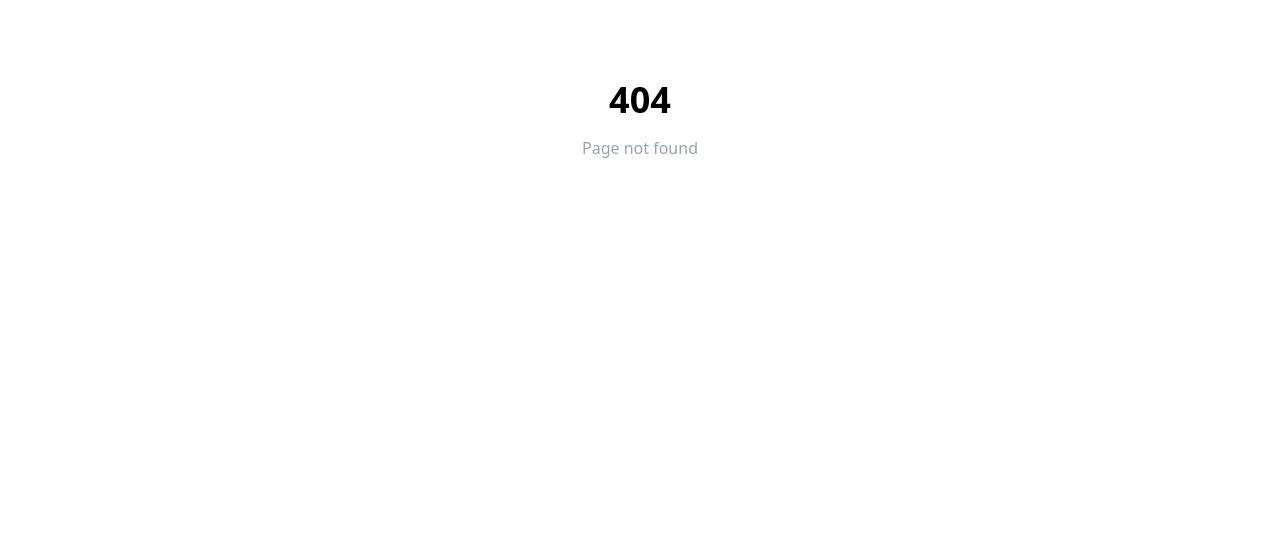
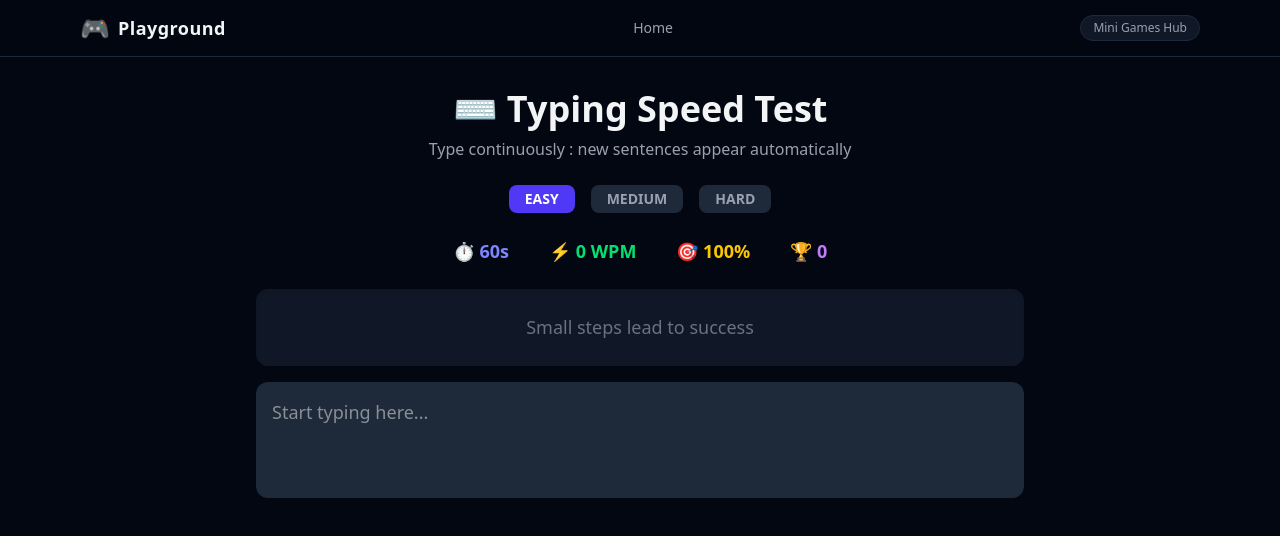
Before and after one commit to laatu08/game-platform, a React (Vite) app: page /game/typing-speed in a window 1280 px wide. Before the commit this address had no page. Shown: the top 536 px of the page. Built offline with nearby package versions, Linux system fonts and the light colour scheme.

Commit message:
typing speed added

```diff
--- a/src/app/Router.jsx
+++ b/src/app/Router.jsx
@@ -10,6 +10,7 @@ import WhackAMole from "../games/whack-a-mole/WhackAMole";
 import AimTrainer from "../games/aim-trainer/AimTrainer";
 import MemoryMatch from "../games/memory-match/MemoryMatch";
 import SimonSays from "../games/simon-says/SimonSays";
+import TypingSpeed from "../games/typing-speed/TypingSpeed";
 
 const router = createBrowserRouter([
   {
@@ -45,6 +46,10 @@ const router = createBrowserRouter([
       {
         path: "game/simon-says",
         element: <SimonSays />
+      },
+      {
+        path: "game/typing-speed",
+        element: <TypingSpeed />
       }
     ],
   },
--- a/src/games/games.js
+++ b/src/games/games.js
@@ -54,5 +54,14 @@ export const games = [
         path: "/game/simon-says",
         emoji: "🟦",
         difficulty: "Medium"
+    },
+    {
+        id: "typing-speed",
+        name: "Typing Speed",
+        description: "Test your typing speed and accuracy.",
+        path: "/game/typing-speed",
+        emoji: "⌨️",
+        difficulty: "Medium"
     }
+
 ];
--- /dev/null
+++ b/src/games/typing-speed/TypingSpeed.jsx
@@ -0,0 +1,210 @@
+import { useEffect, useState } from "react";
+import hitSound from "../../assets/sounds/click.mp3";
+import { useSound } from "../../hooks/useSound";
+
+
+const GAME_TIME = 60;
+
+// Large ENGLISH sentence pools
+const SENTENCES = {
+  easy: [
+    "Practice makes progress",
+    "Typing is a useful skill",
+    "Accuracy comes before speed",
+    "Focus on one word at a time",
+    "Relax your hands while typing",
+    "Small steps lead to success",
+    "Consistency builds confidence",
+    "Good posture improves typing",
+  ],
+  medium: [
+    "Typing speed improves when accuracy becomes consistent over time",
+    "The best typists focus on rhythm instead of rushing",
+    "Daily practice creates noticeable improvement in typing skills",
+    "Maintaining focus is more important than raw typing speed",
+    "Typing efficiently reduces mental and physical fatigue",
+    "Strong fundamentals lead to long term typing mastery",
+  ],
+  hard: [
+    "Typing fluently requires muscle memory, sustained focus, and disciplined practice habits",
+    "Professional typists prioritize accuracy, rhythm, and endurance over short bursts of speed",
+    "Improving typing speed involves correcting mistakes early and maintaining consistent posture",
+    "Long typing sessions demand both mental concentration and physical relaxation to avoid fatigue",
+    "Mastery of typing emerges gradually through deliberate practice and continuous self correction",
+  ],
+};
+
+// Utility
+function randomFrom(array) {
+  return array[Math.floor(Math.random() * array.length)];
+}
+
+export default function TypingSpeed() {
+  const [difficulty, setDifficulty] = useState("easy");
+  const [text, setText] = useState("");
+  const [input, setInput] = useState("");
+  const [timeLeft, setTimeLeft] = useState(GAME_TIME);
+  const [running, setRunning] = useState(false);
+  const [finished, setFinished] = useState(false);
+
+  const [totalChars, setTotalChars] = useState(0);
+  const [correctChars, setCorrectChars] = useState(0);
+
+  const bestKey = `typing-best-${difficulty}`;
+  const [best, setBest] = useState(
+    () => Number(localStorage.getItem(bestKey)) || 0
+  );
+
+const playHit = useSound(hitSound, 0.4);
+
+
+  // Load new sentence
+  function loadSentence() {
+    setText(randomFrom(SENTENCES[difficulty]));
+  }
+
+  // Init / difficulty change
+  useEffect(() => {
+    setBest(Number(localStorage.getItem(bestKey)) || 0);
+    resetGame();
+    // eslint-disable-next-line
+  }, [difficulty]);
+
+  useEffect(() => {
+    loadSentence();
+  }, []);
+
+  // Timer
+  useEffect(() => {
+    if (!running || finished) return;
+
+    if (timeLeft === 0) {
+      setFinished(true);
+      setRunning(false);
+      return;
+    }
+
+    const t = setTimeout(() => setTimeLeft((t) => t - 1), 1000);
+    return () => clearTimeout(t);
+  }, [running, timeLeft, finished]);
+
+  function handleChange(e) {
+    if (!running) setRunning(true);
+    playHit();
+    const value = e.target.value;
+    setInput(value);
+
+    if (value === text) {
+      const correct = text
+        .split("")
+        .filter((c, i) => c === value[i]).length;
+
+      setTotalChars((c) => c + text.length);
+      setCorrectChars((c) => c + correct);
+
+      setInput("");
+      loadSentence();
+    }
+  }
+
+  function resetGame() {
+    setInput("");
+    setTimeLeft(GAME_TIME);
+    setRunning(false);
+    setFinished(false);
+    setTotalChars(0);
+    setCorrectChars(0);
+    loadSentence();
+  }
+
+  // Stats
+  const minutes = (GAME_TIME - timeLeft) / 60;
+  const wpm = Math.round(
+    minutes > 0 ? totalChars / 5 / minutes : 0
+  );
+  const accuracy = Math.round(
+    (correctChars / totalChars) * 100 || 100
+  );
+
+  // Save best
+  useEffect(() => {
+    if (finished && wpm > best) {
+      setBest(wpm);
+      localStorage.setItem(bestKey, wpm);
+    }
+  }, [finished, wpm, best, bestKey]);
+
+  return (
+    <div className="max-w-3xl mx-auto text-center select-none">
+      <h1 className="text-4xl font-extrabold mb-2">⌨️ Typing Speed Test</h1>
+      <p className="text-gray-400 mb-6">
+        Type continuously : new sentences appear automatically
+      </p>
+
+      {/* Difficulty */}
+      <div className="flex justify-center gap-4 mb-6">
+        {["easy", "medium", "hard"].map((d) => (
+          <button
+            key={d}
+            disabled={running}
+            onClick={() => setDifficulty(d)}
+            className={`px-4 py-1 rounded-lg text-sm font-semibold transition
+              ${
+                difficulty === d
+                  ? "bg-indigo-600 text-white"
+                  : "bg-gray-800 text-gray-400 hover:bg-gray-700"
+              }
+              ${running ? "opacity-50 cursor-not-allowed" : ""}
+            `}
+          >
+            {d.toUpperCase()}
+          </button>
+        ))}
+      </div>
+
+      {/* HUD */}
+      <div className="flex justify-center gap-10 mb-6 font-semibold text-lg">
+        <div>⏱️ <span className="text-indigo-400">{timeLeft}s</span></div>
+        <div>⚡ <span className="text-green-400">{wpm} WPM</span></div>
+        <div>🎯 <span className="text-yellow-400">{accuracy}%</span></div>
+        <div>🏆 <span className="text-purple-400">{best}</span></div>
+      </div>
+
+      {/* Text */}
+      <div className="bg-gray-900 rounded-xl p-6 mb-4 text-lg leading-relaxed shadow-inner">
+        {text.split("").map((char, i) => {
+          let color = "text-gray-500";
+          if (i < input.length) {
+            color = input[i] === char ? "text-green-400" : "text-red-400";
+          }
+          return <span key={i} className={color}>{char}</span>;
+        })}
+      </div>
+
+      {/* Input */}
+      <textarea
+        value={input}
+        onChange={handleChange}
+        disabled={finished}
+        placeholder="Start typing here..."
+        className="
+          w-full p-4 rounded-xl bg-gray-800
+          outline-none resize-none text-lg mb-4
+          focus:ring-2 focus:ring-indigo-500
+        "
+        rows={3}
+      />
+
+      {finished && (
+        <button
+          onClick={resetGame}
+          className="px-8 py-3 rounded-xl text-lg font-bold
+                     bg-indigo-600 hover:bg-indigo-500
+                     active:scale-95 transition"
+        >
+          Try Again
+        </button>
+      )}
+    </div>
+  );
+}
```
